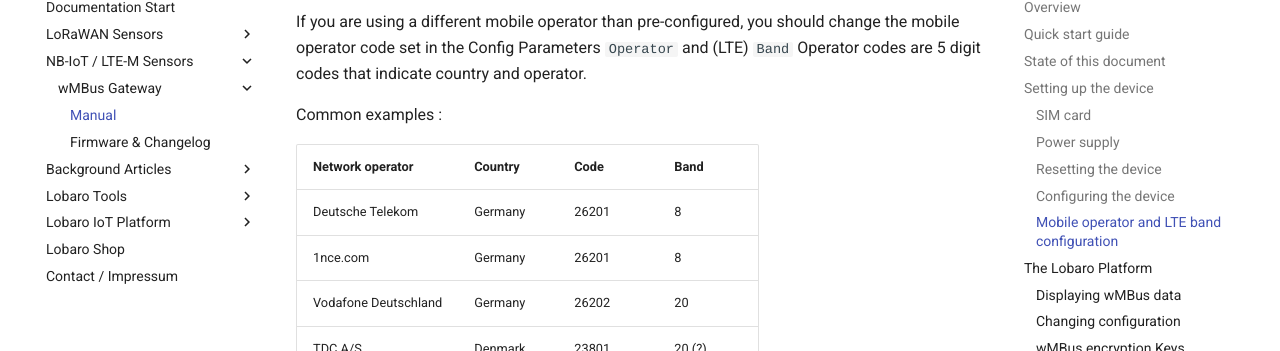
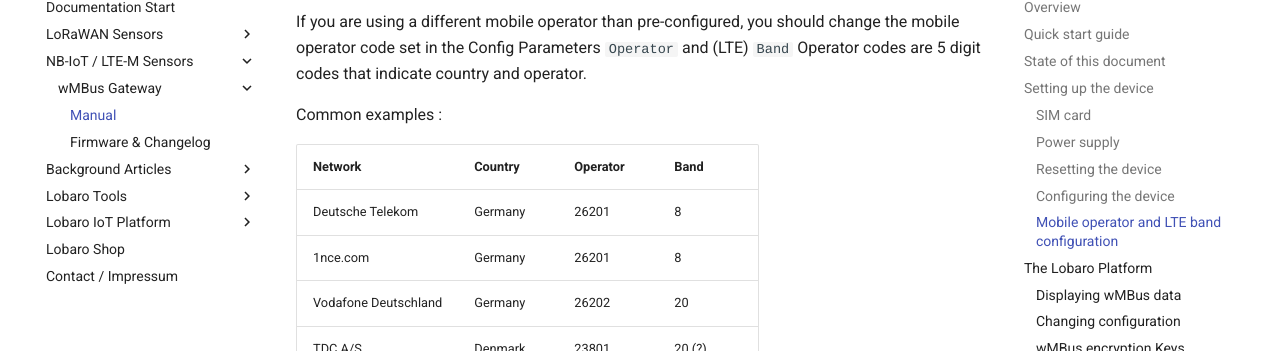
Before and after one commit to Lobaro/docs, an MkDocs documentation site: the page built from docs/nbiot-sensors/wmbus-nbiot/index.md, in a window 1280 px wide and 900 px high, scrolled down 1863 px. Shown: the part 101-452 px from the top of the window. Built offline with MkDocs 1.6.1 and Material for MkDocs 9.7.7, drawn with Linux system fonts in a browser that asks for light colours; a script that is not in the unit is left out; comment, search, counter and statistics services are not loaded.

```diff
--- a/docs/nbiot-sensors/wmbus-nbiot/index.md
+++ b/docs/nbiot-sensors/wmbus-nbiot/index.md
@@ -66,7 +66,7 @@
 
 Common examples :
 
-| Network operator   | Country       | Code      | Band
+| Network    | Country       | Operator      | Band
 | :-------------  |:----------------|:----------------|:----------------|
 | Deutsche Telekom  | Germany           | 26201  | 8 |
 | 1nce.com      | Germany  | 26201  | 8 |
```
